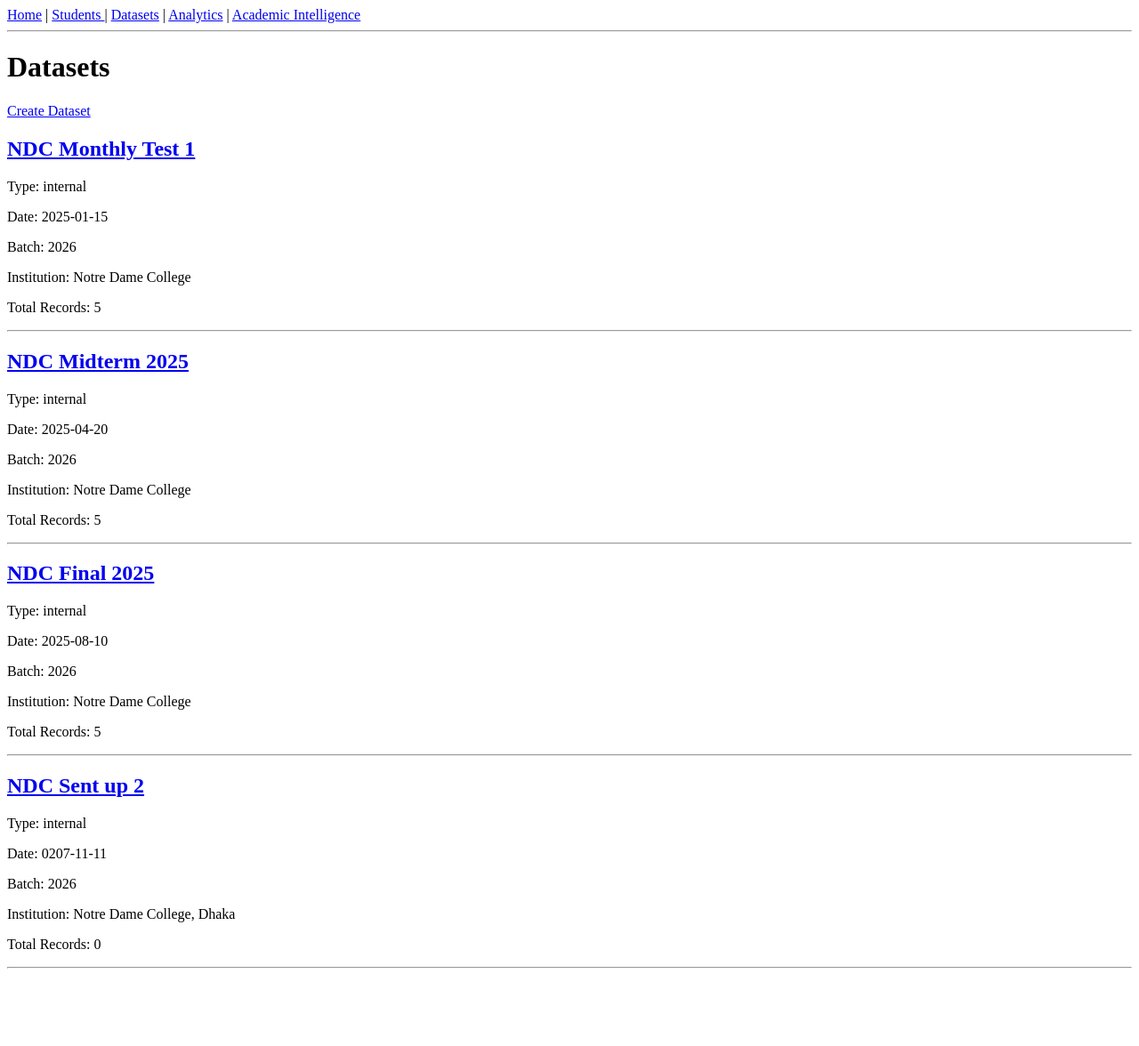
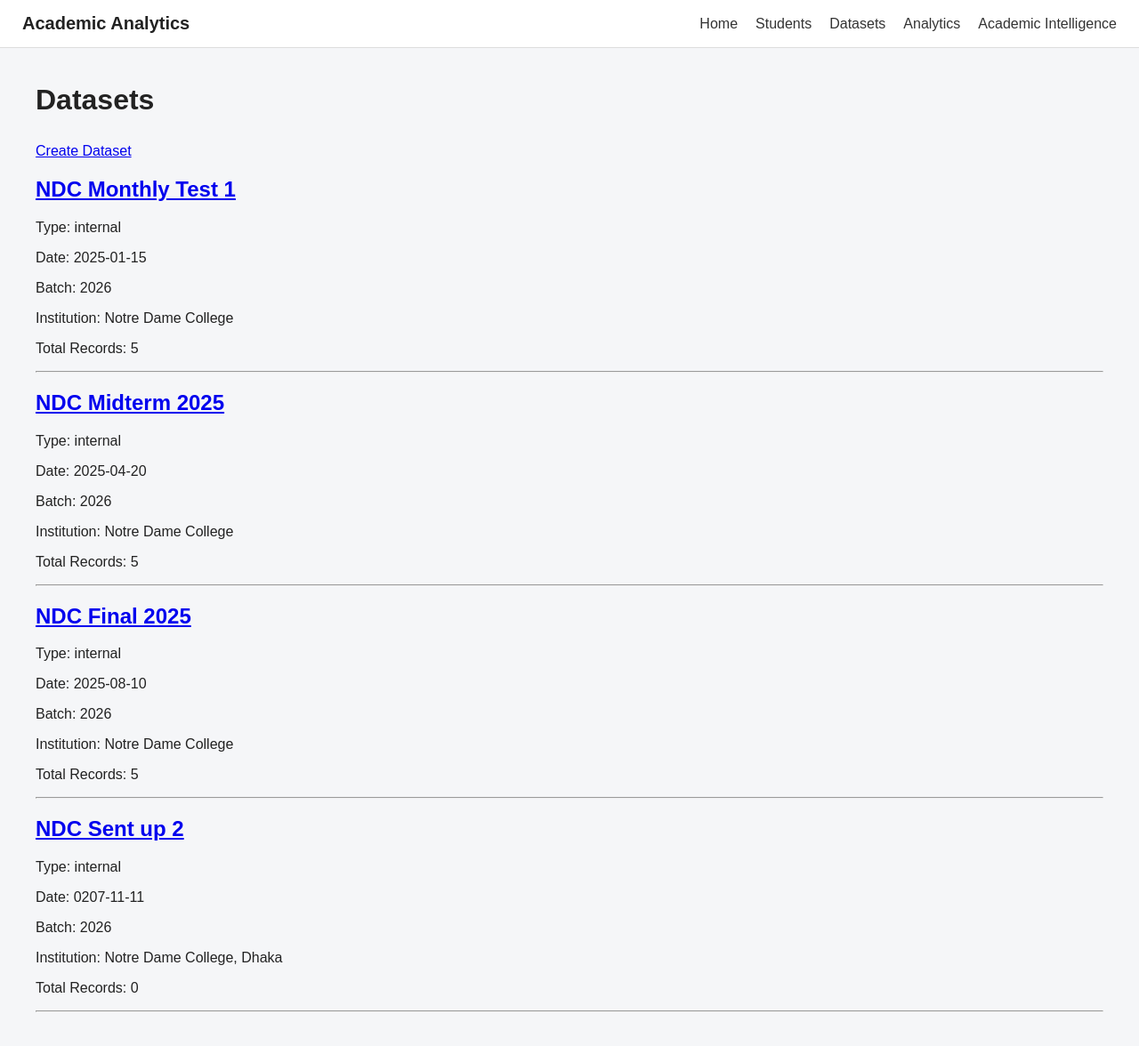
Before and after one commit to Rafidabd/python-phase-1, a Flask app: page /datasets in a window 1280 px wide. Shown: the whole page at 89% size. Before the commit the page ends 1089 px from the top, so only its background shows below. Run offline with Flask 3, Linux system fonts and the light colour scheme.

Commit message:
Finished the dashboard foundation with overview metrics, dataset listing, quick access links, improved navigation, page layout, and basic styling

```diff
--- a/academics_analytics_system/app.py
+++ b/academics_analytics_system/app.py
@@ -17,11 +17,27 @@ app = Flask(__name__)
 @app.route("/")
 def home():
     students = get_all_students()
+    datasets = get_all_datasets()
+
+    student_count = len(students)
+    dataset_count = len(datasets)
+
+    total_records = 0
+
+    for dataset in datasets:
+        total_records += len(dataset.get("records", []))
 
     return render_template(
         "index.html",
-        students=students
-         )
+        students=students,
+        datasets=datasets,
+        student_count=student_count,
+        dataset_count=dataset_count,
+        total_records=total_records
+    )
+
+
+
 @app.route("/students")
 def students():
     students = get_all_students()
--- /dev/null
+++ b/academics_analytics_system/static/style.css
@@ -0,0 +1,140 @@
+body {
+    font-family: Arial, sans-serif;
+    margin: 0;
+    padding: 0;
+    background-color: #f5f6f8;
+    color: #222;
+}
+
+
+/* Navigation */
+
+.main-nav {
+    display: flex;
+    justify-content: space-between;
+    align-items: center;
+    padding: 15px 25px;
+    background-color: white;
+    border-bottom: 1px solid #ddd;
+}
+
+.nav-brand a {
+    font-size: 20px;
+    font-weight: bold;
+    text-decoration: none;
+    color: #222;
+}
+
+.nav-links {
+    display: flex;
+    gap: 20px;
+}
+
+.nav-links a {
+    text-decoration: none;
+    color: #333;
+}
+
+.nav-links a:hover {
+    text-decoration: underline;
+}
+
+
+/* Main content */
+
+.page-container {
+    max-width: 1200px;
+    margin: 0 auto;
+    padding: 30px;
+}
+
+
+/* Dashboard heading */
+
+.page-container > h1 {
+    margin-top: 10px;
+    margin-bottom: 30px;
+}
+
+
+/* Dashboard cards */
+
+.dashboard-cards {
+    display: flex;
+    gap: 20px;
+    margin: 25px 0;
+}
+
+.card {
+    background-color: white;
+    border: 1px solid #ddd;
+    border-radius: 8px;
+    padding: 20px;
+    width: 200px;
+}
+
+.card h2 {
+    margin-top: 0;
+    font-size: 18px;
+}
+
+.card p {
+    font-size: 32px;
+    font-weight: bold;
+    margin-bottom: 0;
+}
+
+
+/* Dashboard sections */
+
+.dashboard-section {
+    margin-top: 35px;
+}
+
+.dashboard-section h2 {
+    margin-bottom: 15px;
+}
+
+
+/* Dataset list */
+
+.dataset-list {
+    list-style: none;
+    padding: 0;
+    margin: 0;
+}
+
+.dataset-list li {
+    margin-bottom: 10px;
+}
+
+.dataset-list a {
+    text-decoration: none;
+    color: #333;
+}
+
+.dataset-list a:hover {
+    text-decoration: underline;
+}
+
+
+/* Quick access */
+
+.quick-links {
+    display: flex;
+    gap: 15px;
+    flex-wrap: wrap;
+}
+
+.quick-links a {
+    background-color: white;
+    border: 1px solid #ccc;
+    border-radius: 6px;
+    padding: 12px 18px;
+    text-decoration: none;
+    color: #333;
+}
+
+.quick-links a:hover {
+    background-color: #f0f0f0;
+}
--- a/academics_analytics_system/templates/base.html
+++ b/academics_analytics_system/templates/base.html
@@ -1,31 +1,48 @@
 <!DOCTYPE html>
 <html lang="en">
 <head>
-    <meta charset= "UTF-8">
-    <meta name="viewport" content="width=device-width,initial-scale=1.0">
+    <meta charset="UTF-8">
+    <meta name="viewport" content="width=device-width, initial-scale=1.0">
 
-    <title> {% block title %} Academic Analytics System {% endblock %}   </title>
+    <link rel="stylesheet" href="{{ url_for('static', filename='style.css') }}">
+
+    <title>{% block title %}Academic Analytics System{% endblock %}</title>
 </head>
 
 <body>
 
-    <nav>
+    <nav class="main-nav">
+
+    <div class="nav-brand">
+        <a href="{{ url_for('home') }}">
+            Academic Analytics
+        </a>
+    </div>
+
+    <div class="nav-links">
+
         <a href="{{ url_for('home') }}">Home</a>
-        |
-        <a href="{{ url_for('students') }}">Students </a>
-        |
+
+        <a href="{{ url_for('students') }}">Students</a>
+
         <a href="{{ url_for('datasets') }}">Datasets</a>
-        |
+
         <a href="{{ url_for('analytics') }}">Analytics</a>
-        |
 
-       <a href="{{ url_for('academic_intelligence') }}">Academic Intelligence</a>
+        <a href="{{ url_for('academic_intelligence') }}">
+            Academic Intelligence
+        </a>
+
+    </div>
+
     </nav>
 
-    <hr>
+<main class="page-container">
 
     {% block content %}
     {% endblock %}
 
+</main>
+
 </body>
 </html>
```
Also changed, not shown: academics_analytics_system/templates/index.html (+59 -7 lines).
